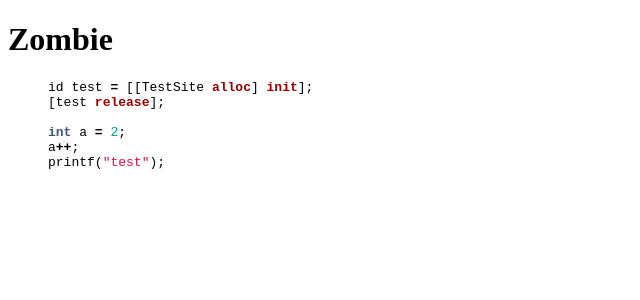
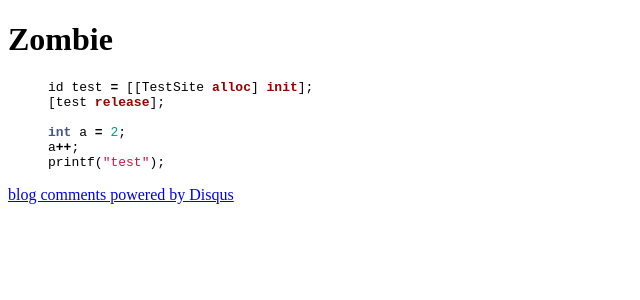
Before and after one commit to NSZombie/nszombie.github.com, a Jekyll site: the page built from index.html, in a window 1280 px wide. Shown: the top 300 px of the page, without its empty margins (0-640 px from the left). Built offline with Jekyll 4.4.1, drawn with Linux system fonts in a browser that asks for light colours; Markdown is read by kramdown in place of the engine named in the settings; comment, search, counter and statistics services are not loaded.

Commit message:
Testing disqus

```diff
--- a/_layouts/default.html
+++ b/_layouts/default.html
@@ -9,5 +9,19 @@
 <h1>{{ page.title }}</h1>
 
 {{ content }}
+
+<div id="disqus_thread"></div>
+<script
+   type="text/javascript"
+   src="http://disqus.com/forums/nszombie/embed.js">
+</script>
+<noscript>
+  <a href="http://nszombie.disqus.com/?url=ref">View the discussion thread.</a>
+</noscript>
+
+<a href="http://disqus.com" class="dsq-brlink">
+  blog comments powered by <span class="logo-disqus">Disqus</span>
+</a>
+
 </body>
 </html>
```
